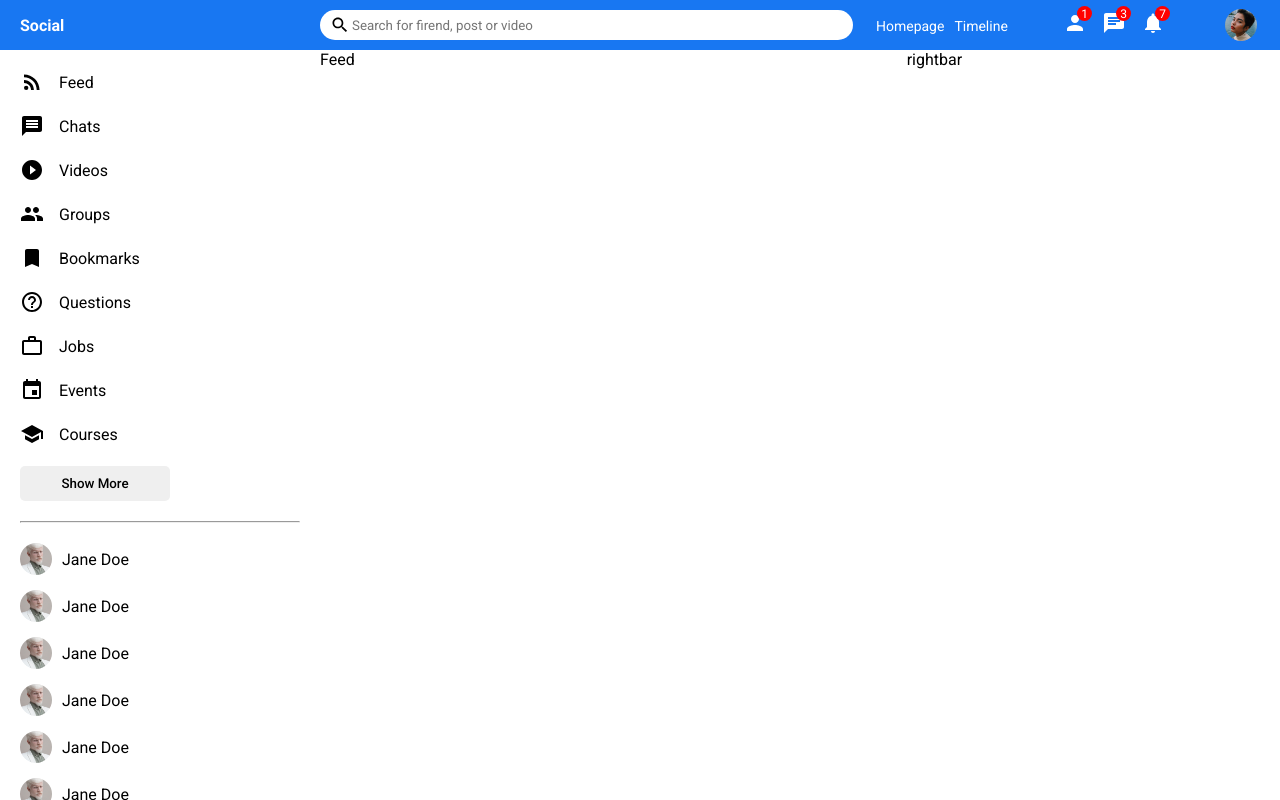
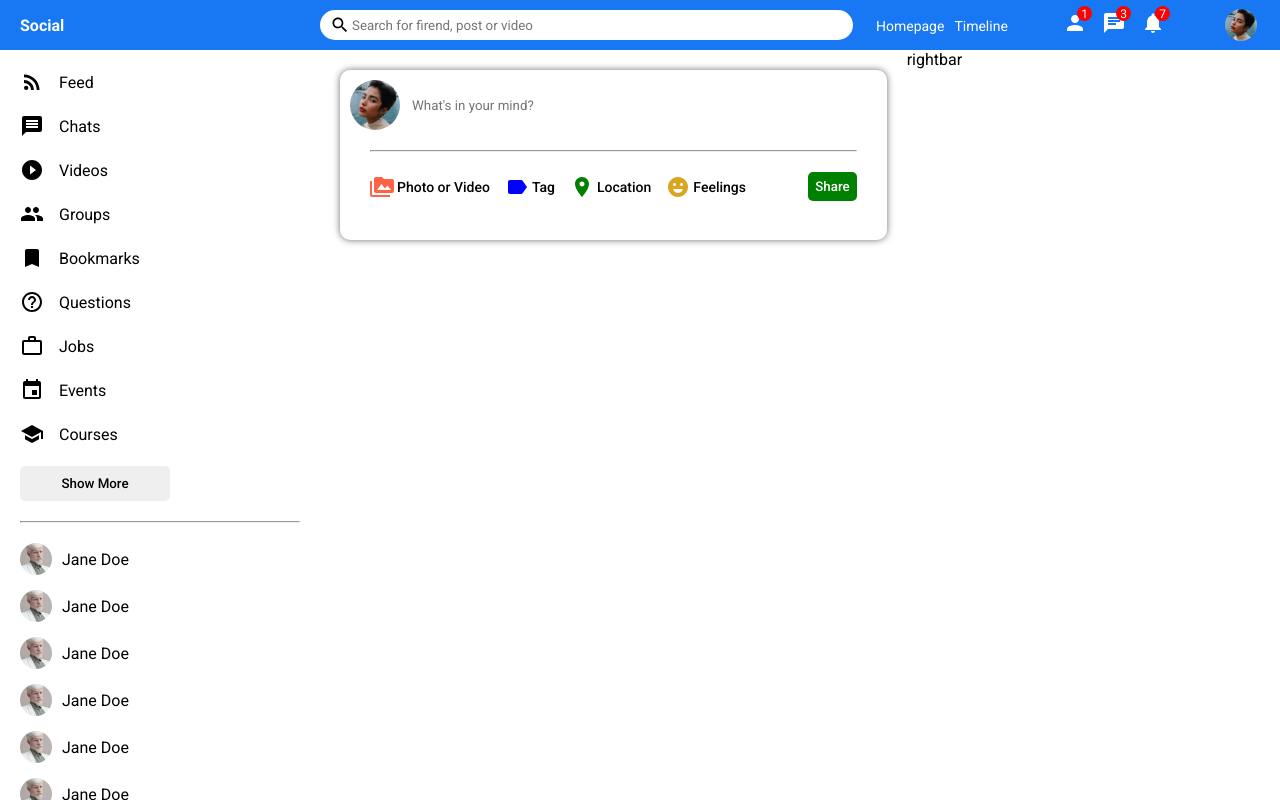
Before and after one commit to dev-revelations/social-app-react-ui, a React (Create React App) app: page / in a window 1280 px wide. Built offline with nearby package versions, Linux system fonts and the light colour scheme.

Commit message:
Implementing Feed adding Share section

```diff
--- a/src/components/feed/Feed.jsx
+++ b/src/components/feed/Feed.jsx
@@ -1,10 +1,13 @@
 import React from 'react';
+import Share from '../share/Share';
 import "./feed.css";
 
 export default function Feed() {
-    return(
+    return (
         <div className="feed">
-            Feed
+            <div className="feedWrapper">
+                <Share />
+            </div>
         </div>
     );
 }
--- a/src/components/feed/feed.css
+++ b/src/components/feed/feed.css
@@ -1,3 +1,7 @@
 .feed {
     flex: 5.5;
 }
+
+.feedWrapper {
+    padding: 20px;
+}
--- /dev/null
+++ b/src/components/share/Share.jsx
@@ -0,0 +1,38 @@
+import React from 'react';
+import "./share.css";
+import { PermMedia, Label, Room, EmojiEmotions } from "@material-ui/icons";
+
+export default function Share() {
+    return (
+        <div className="share">
+            <div className="shareWrapper">
+                <div className="shareTop">
+                    <img src="/assets/person/4.jpeg" alt="" className="shareProfileImg" />
+                    <input placeholder="What's in your mind?" className="shareInput" />
+                </div>
+                <hr className="shareHr" />
+                <div className="shareBottom">
+                    <div className="shareOptions">
+                        <div className="shareOption">
+                            <PermMedia htmlColor="tomato" className="shareIcon" />
+                            <span className="shareOptionText"> Photo or Video </span>
+                        </div>
+                        <div className="shareOption">
+                            <Label htmlColor="blue" className="shareIcon" />
+                            <span className="shareOptionText"> Tag </span>
+                        </div>
+                        <div className="shareOption">
+                            <Room htmlColor="green" className="shareIcon" />
+                            <span className="shareOptionText"> Location </span>
+                        </div>
+                        <div className="shareOption">
+                            <EmojiEmotions htmlColor="goldenrod" className="shareIcon" />
+                            <span className="shareOptionText"> Feelings </span>
+                        </div>
+                    </div>
+                    <button className="shareButton">Share</button>
+                </div>
+            </div>
+        </div>
+    )
+}
--- /dev/null
+++ b/src/components/share/share.css
@@ -0,0 +1,76 @@
+.share {
+    width             : 100%;
+    height            : 170px;
+    border-radius     : 10px;
+    -webkit-box-shadow: 0px 0px 7px 0px rgba(0, 0, 0, 0.57);
+    box-shadow        : 0px 0px 7px 0px rgba(0, 0, 0, 0.57);
+}
+
+.shareWrapper {
+    padding: 10px;
+}
+
+.shareTop {
+    display: flex;
+    align-items: center;
+}
+
+.shareProfileImg {
+    width: 50px;
+    height: 50px;
+    border-radius: 50px;
+    object-fit: cover;
+    margin-right: 10px;
+}
+
+.shareInput {
+    border: none;
+    width: 80%;
+}
+
+.shareInput:focus {
+    outline: none;
+}
+
+.shareHr {
+    margin: 20px;
+}
+
+.shareBottom {
+    display: flex;
+    align-items: center;
+    justify-content: space-between;
+}
+
+.shareOptions {
+    display: flex;
+    margin-left: 20px;
+}
+
+.shareOption {
+    display: flex;
+    align-items: center;
+    margin-right: 15px;
+    cursor: pointer;
+}
+
+.shareIcon {
+    font-size: 18px;
+    margin-right: 3px;
+}
+
+.shareOptionText {
+    font-size: 14px;
+    font-weight: 500;
+}
+
+.shareButton {
+    border: none;
+    padding: 7px;
+    border-radius: 5px;
+    background-color: green;
+    font-weight: 500;
+    margin-right: 20px;
+    cursor: pointer;
+    color: white;
+}
```
